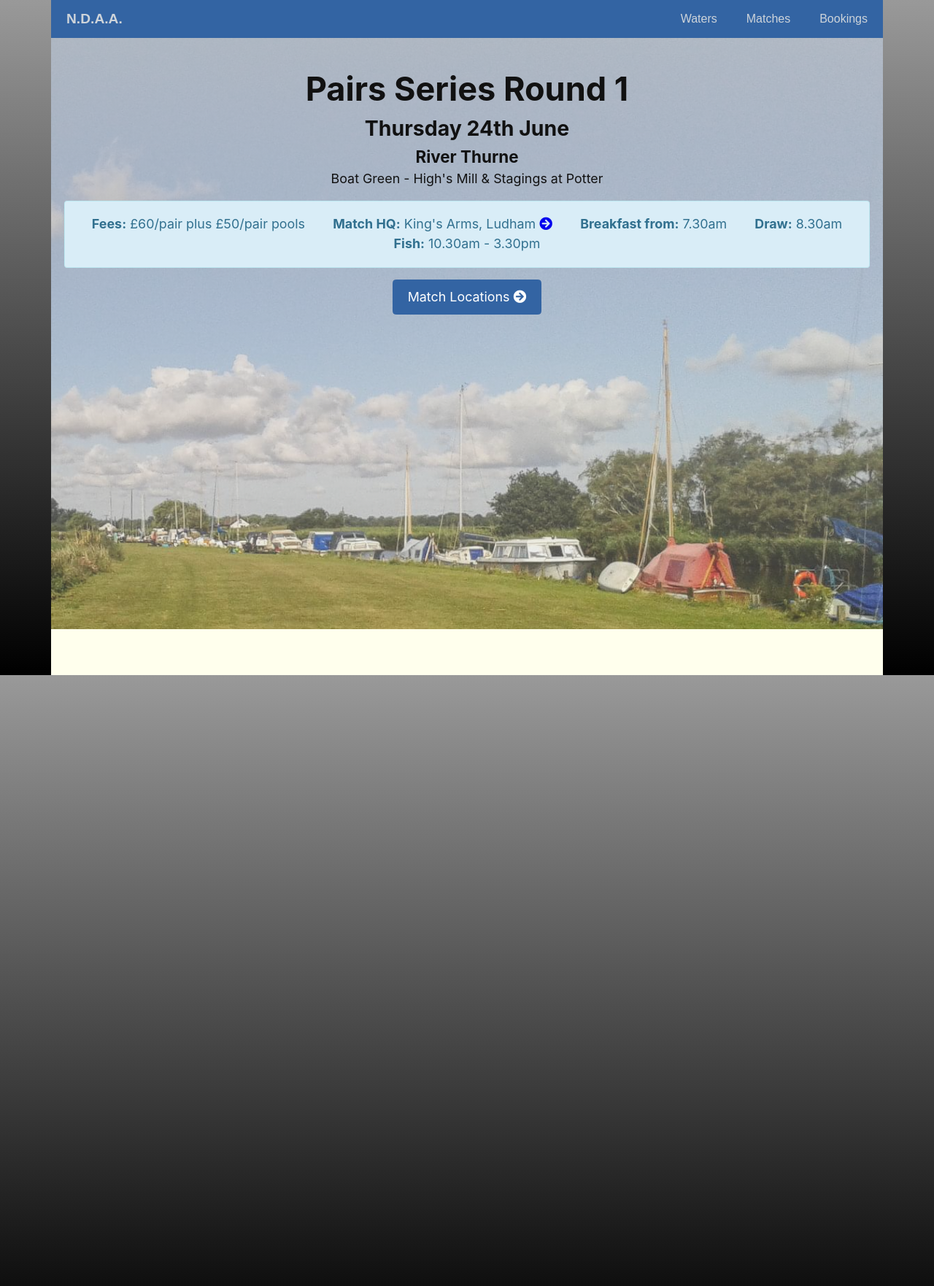
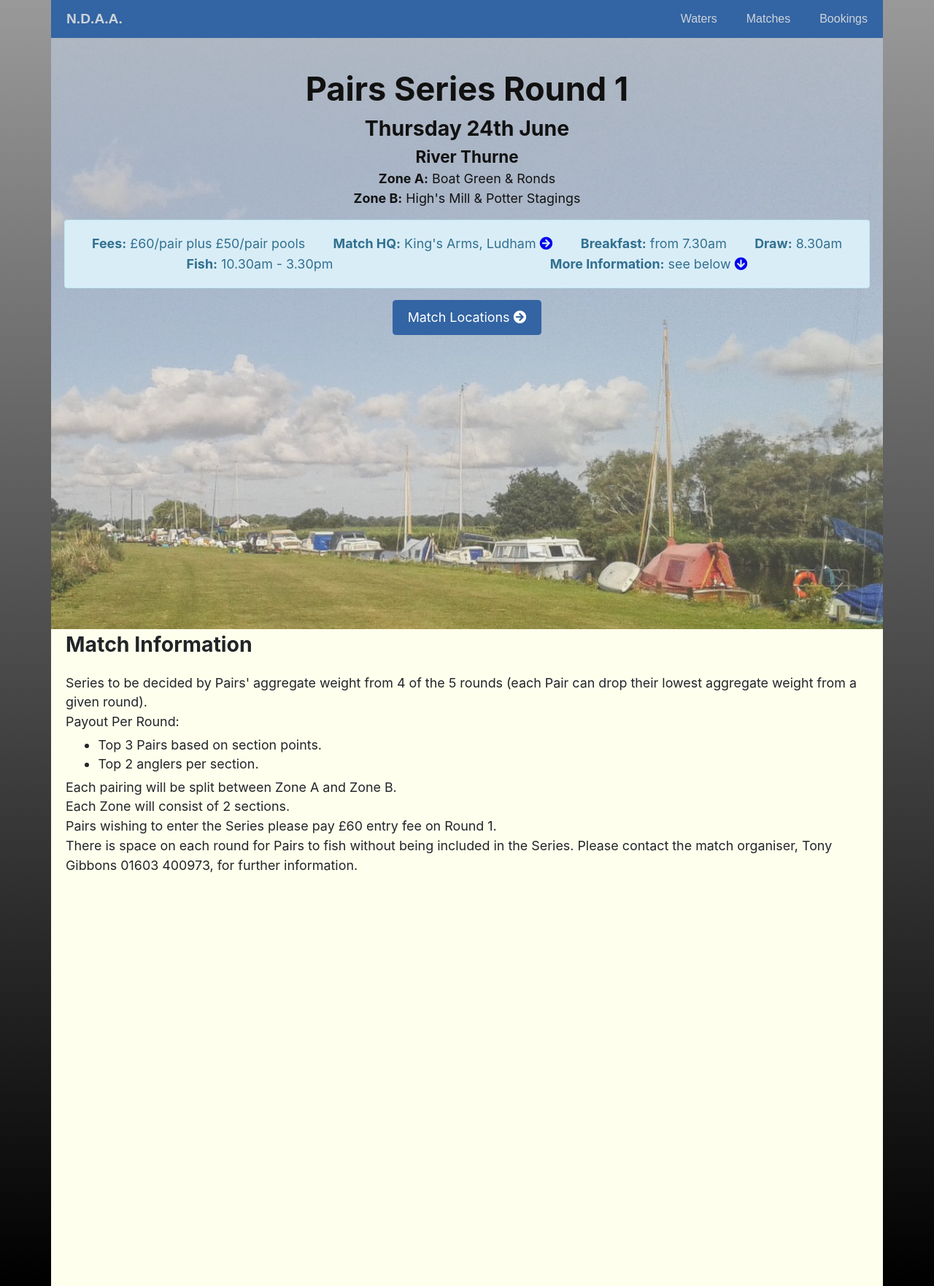
Before and after one commit to ndaa-developer/ndaa-release-two, a Jekyll site: the page built from _matches/20210624.md, in a window 1280 px wide. Shown: the whole page at 73% size. Built offline with Jekyll 4.4.1, drawn with Linux system fonts in a browser that asks for light colours.

Commit message:
add more-info based on notes in csv

```diff
--- a/_data/matches.csv
+++ b/_data/matches.csv
@@ -1,7 +1,7 @@
 Order,Date,Month,DayNum,Match,Match-Grp,Venue,DateNum,LongDate,Image,Draw-Venue,Food-Start,Draw-Time,Start-End-Times,Draw-Gmap-Ref,Match-Gmap-Id,Fees,Sections,Zone-A,Zone-B,Notes
-1,Thu 24th Jun,June,Thu 24th,Pairs Series Round 1,1,River Thurne,20210624,Thursday 24th June,cvr-mb-1.jpg,"King's Arms, Ludham",7.30am,8.30am,10.30am - 3.30pm,10447569346871224337,1qW_RfjpgTqKZDfEAGmVvhBg47FibO6io,£60/pair plus £50/pair pools,Boat Green - High's Mill & Stagings at Potter,,,
-6,Tue 29th Jun,June,Tue 29th,Pairs Festival Day 1,2,Rivers Thurne & Bure,20210629,Tuesday 29th June,cvr-ch-1.jpg,"King's Arms, Ludham",7.00am,8.30am,10.30am - 3.30pm,10447569346871224337,,£100/pair,,Candle Dyke - Potter Heigham,"Womack, Cold Harbour, St. Benets A & B",
-7,Wed 30th Jun,June,Wed 30th,Pairs Festival Day 2,2,Rivers Thurne & Bure,20210630,Wednesday 30th June,cvr-sb-1.jpg,"King's Arms, Ludham",7.00am,8.30am,10.30am - 3.30pm,10447569346871224337,,,,Candle Dyke - Potter Heigham,"Womack, Cold Harbour, St. Benets A & B",
+1,Thu 24th Jun,June,Thu 24th,Pairs Series Round 1,1,River Thurne,20210624,Thursday 24th June,cvr-mb-1.jpg,"King's Arms, Ludham",from 7.30am,8.30am,10.30am - 3.30pm,10447569346871224337,1qW_RfjpgTqKZDfEAGmVvhBg47FibO6io,£60/pair plus £50/pair pools,,Boat Green & Ronds,High's Mill & Potter Stagings,see below
+6,Tue 29th Jun,June,Tue 29th,Pairs Festival Day 1,2,Rivers Thurne & Bure,20210629,Tuesday 29th June,cvr-ch-1.jpg,,from 7.00am,8.30am,10.30am - 3.30pm,10447569346871224337,,£100/pair,,Candle Dyke - Potter Heigham,"Womack, Cold Harbour, St. Benets A & B",
+7,Wed 30th Jun,June,Wed 30th,Pairs Festival Day 2,2,Rivers Thurne & Bure,20210630,Wednesday 30th June,cvr-sb-1.jpg,,from 7.00am,8.30am,10.30am - 3.30pm,10447569346871224337,,,,Candle Dyke - Potter Heigham,"Womack, Cold Harbour, St. Benets A & B",
 2,Thu 8th Jul,July,Thu 8th,Pairs Series Round 2,1,T.B.A,20210708,Thursday 8th July,cvr-mb-1.jpg,,,,,,,,,,,
 8,Sun 11th Jul,July,Sun 11th,Teams of Four Round 1,3,T.B.A,20210711,Sunday 11th July,cvr-ch-1.jpg,,,,,,,,,,,
 12,Sun 18th Jul,July,Sun 18th,Pete Swan Memorial,4,River Thurne,20210718,Sunday 18th July,cvr-sb-1.jpg,,,,,,,,,,,
--- a/_includes/cover-named-match.html
+++ b/_includes/cover-named-match.html
@@ -75,6 +75,13 @@
                 {% if start_end_times != nil %}
                 <div>
                     <p><strong>Fish:</strong> {{ start_end_times }}</p>
+                </div>
+                {% endif %}
+                {% if match_notes != nil %}
+                <div>
+                    <p><strong>More Information:</strong> {{ match_notes }} <a href="#Information">
+                        <i class="fas fa-arrow-circle-down"></i></a></p>
+
                 </div>
                 {% endif %}
             </div>
--- a/_matches/20210624.md
+++ b/_matches/20210624.md
@@ -6,4 +6,25 @@ keywords: NDAA, norwich & district anglers, norwich and district angling, norwic
 
 {% include cover-named-match.html %}
 
-{% include match-instructions.html %}
+<main class="wrapper wrapper--padding wrapper--min-height">
+    <article id="Information">
+        <section>
+            <div class="section-hdr">
+                <h2>Match Information</h2>
+            </div>
+            <div class="match-info">
+                <p>Series to be decided by Pairs' aggregate weight from 4 of the 5 rounds (each Pair can drop their lowest aggregate weight from a given round).</p>
+                <p>Payout Per Round:</p>
+                <ul>
+                    <li>Top 3 Pairs based on section points.</li>
+                    <li>Top 2 anglers per section.</li>
+                </ul>
+                <p>Each pairing will be split between Zone A and Zone B.</p>
+                <p>Each Zone will consist of 2 sections.</p>
+                <p>Pairs wishing to enter the Series please pay £60 entry fee on Round 1.</p>
+                <p>There is space on each round for Pairs to fish without being included in the Series.  Please contact the match organiser, Tony Gibbons 01603 400973, for further information.</p>
+            </div>
+        </section>
+    </article>
+
+</main>
--- a/assets/_scss/components/_wrapper.scss
+++ b/assets/_scss/components/_wrapper.scss
@@ -8,7 +8,7 @@
   }
 
   &--min-height {
-    min-height: 7vh;
+    min-height: 100vh;
 
   }
 }
--- a/assets/_scss/vendor/_fa-icons.scss
+++ b/assets/_scss/vendor/_fa-icons.scss
@@ -54,7 +54,7 @@
 // .#{$fa-css-prefix}-arrow-alt-circle-left:before { content: fa-content($fa-var-arrow-alt-circle-left); }
 // .#{$fa-css-prefix}-arrow-alt-circle-right:before { content: fa-content($fa-var-arrow-alt-circle-right); }
 // .#{$fa-css-prefix}-arrow-alt-circle-up:before { content: fa-content($fa-var-arrow-alt-circle-up); }
-// .#{$fa-css-prefix}-arrow-circle-down:before { content: fa-content($fa-var-arrow-circle-down); }
+.#{$fa-css-prefix}-arrow-circle-down:before { content: fa-content($fa-var-arrow-circle-down); }
 // .#{$fa-css-prefix}-arrow-circle-left:before { content: fa-content($fa-var-arrow-circle-left); }
 .#{$fa-css-prefix}-arrow-circle-right:before { content: fa-content($fa-var-arrow-circle-right); }
 // .#{$fa-css-prefix}-arrow-circle-up:before { content: fa-content($fa-var-arrow-circle-up); }
--- a/assets/css/styles.css
+++ b/assets/css/styles.css
@@ -267,6 +267,9 @@ select {
 
 .fa-inverse {
   color: #fff; }
+
+.fa-arrow-circle-down:before {
+  content: "\f0ab"; }
 
 .fa-arrow-circle-right:before {
   content: "\f0a9"; }
@@ -775,7 +778,7 @@ button[disabled] {
   .wrapper--padding {
     padding: 0 1.25rem; }
   .wrapper--min-height {
-    min-height: 7vh; }
+    min-height: 100vh; }
 
 .stack > * + * {
   margin-top: 1rem; }
```
Also changed, not shown: other parts of _includes/cover-named-match.html (+1 -1 lines), assets/css/styles.min.css.
